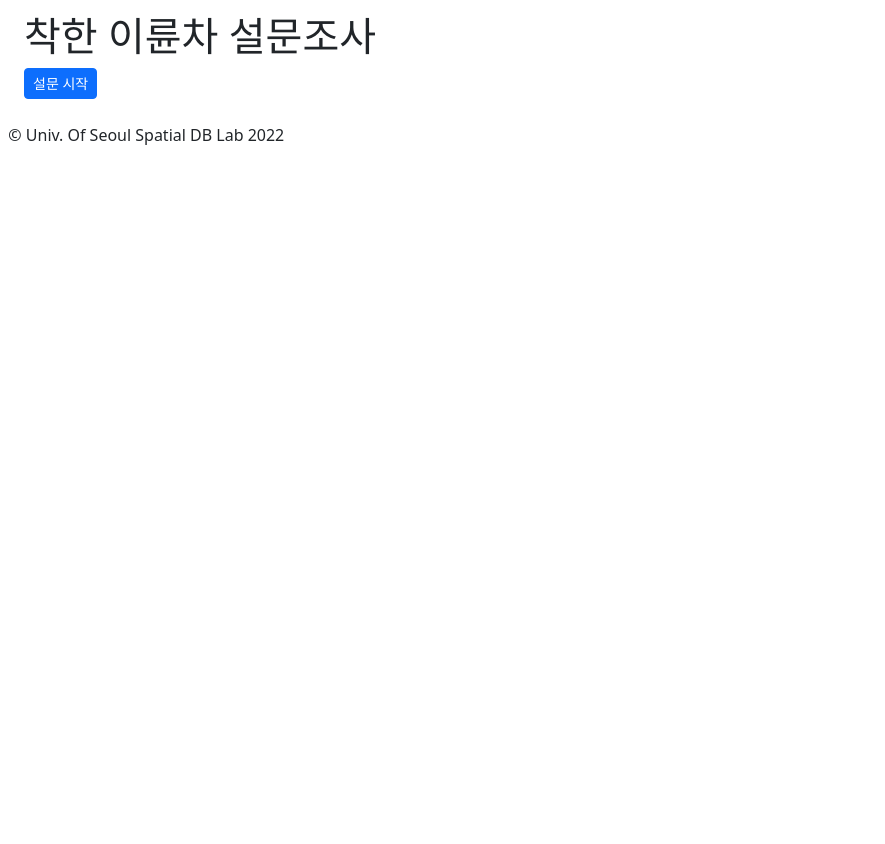
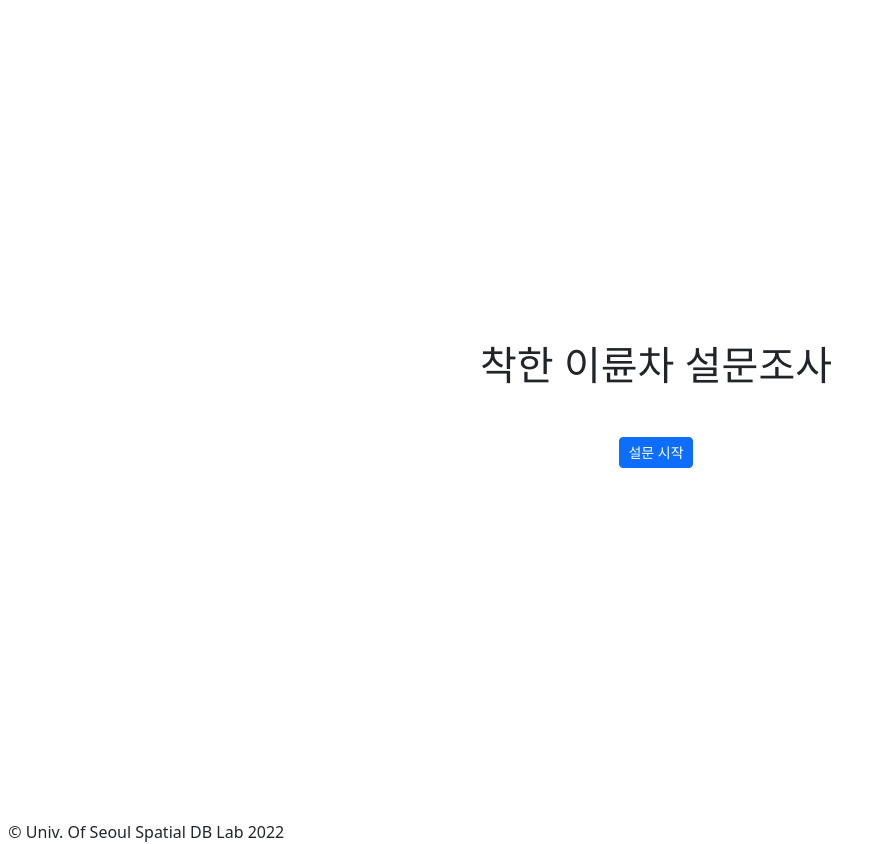
Before and after one commit to custardcream98/goodrider-interview-web, a React (Create React App) app: page / in a window 1280 px wide. Shown: the whole page, without its empty margins (0-885 px from the left). Before the commit the page ends 800 px from the top, so only its background shows below. Built offline with nearby package versions, Linux system fonts and the light colour scheme.

Commit message:
Chore: Change Home design

```diff
--- a/src/router/Home.js
+++ b/src/router/Home.js
@@ -6,8 +6,8 @@ function Home() {
   const navigate = useNavigate();
   const onClick = () => navigate("/interview");
   return (
-    <div className="p-2">
-      <h1>착한 이륜차 설문조사</h1>
+    <div className="d-flex justify-content-center align-items-center flex-column vw-100 vh-100">
+      <h1 className="fs-1 mb-5">착한 이륜차 설문조사</h1>
       <Button variant="primary" className="btn-sm" onClick={onClick}>
         설문 시작
       </Button>
```
